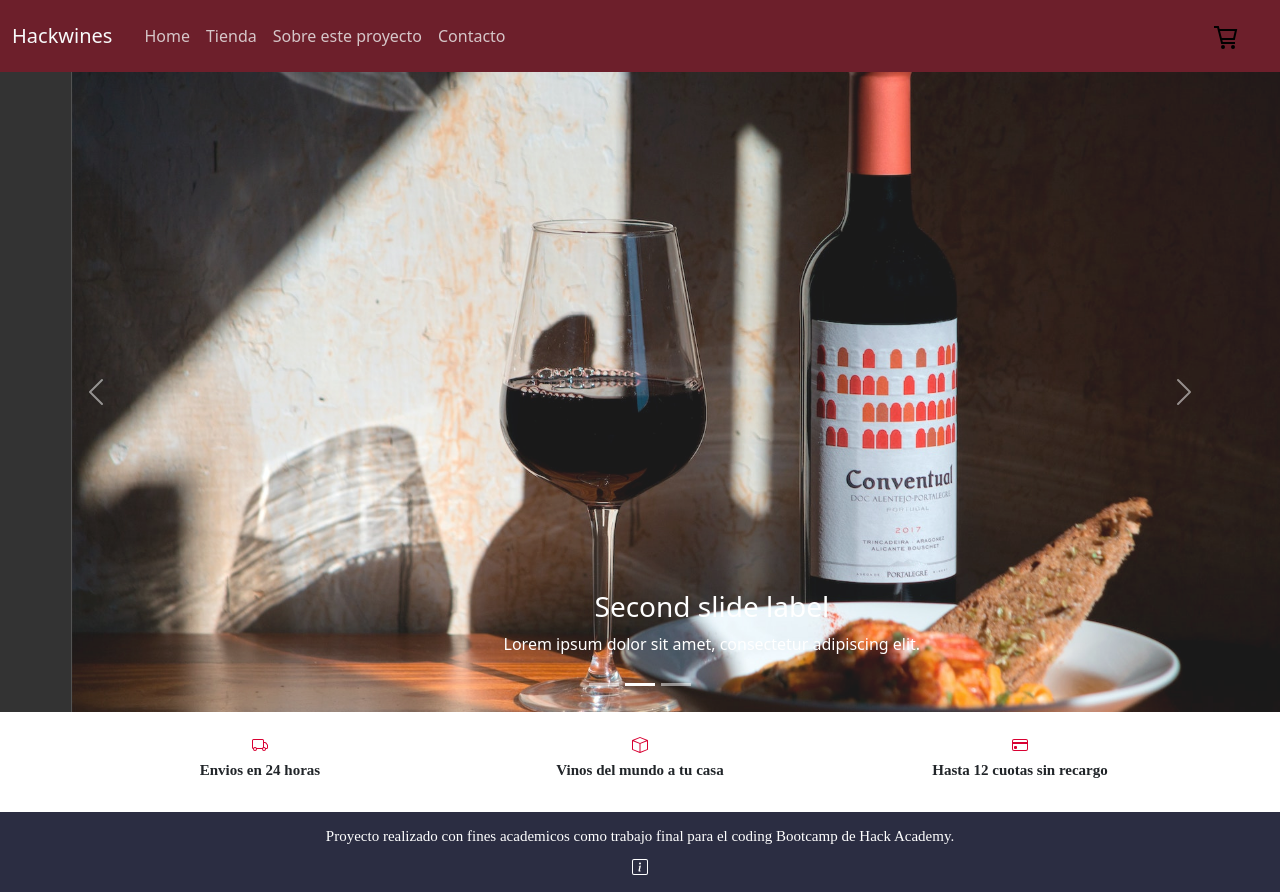
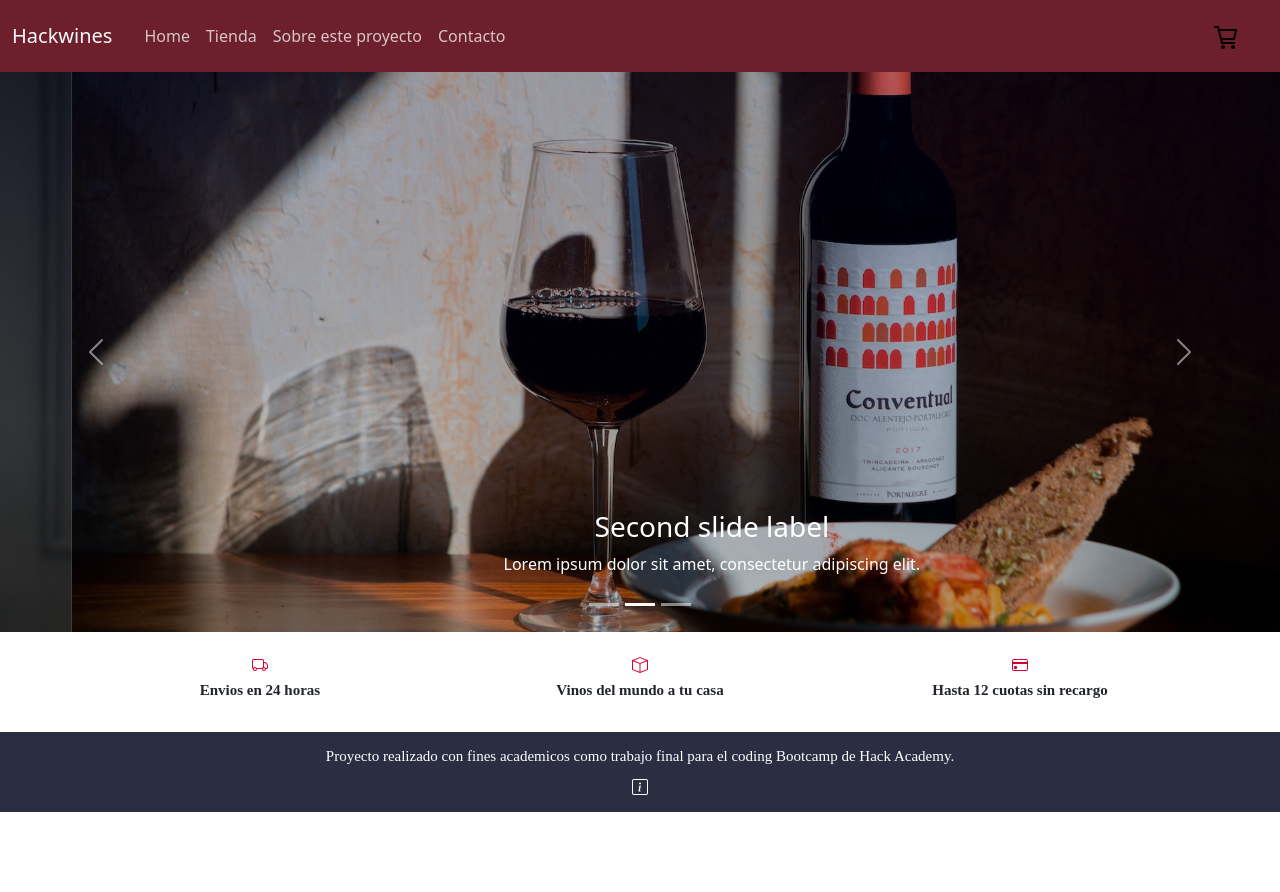
Before and after one commit to SantiTorija/ecommerce_front_end, a React (Create React App) app: page / in a window 1280 px wide. After the commit the page ends 812 px from the top, so only its background shows below. Built offline with nearby package versions, Linux system fonts and the light colour scheme; a web font is replaced by a local one.

Commit message:
carousel

```diff
--- a/src/components/HeroHome.jsx
+++ b/src/components/HeroHome.jsx
@@ -8,36 +8,40 @@ function HeroHome() {
 	return (
 		<div>
 			<Carousel>
-				<Carousel.Item className="carousel">
-					<img
-						className="d-block w-100 slider"
-						src={image1Hero}
-						alt="First slide"
-					/>
+				<Carousel.Item
+					className="carousel"
+					style={{
+						backgroundImage: `linear-gradient(rgba(2,0,36,0.3) 10%, rgba(0,0,0,0.3) 100%),url(${image3Hero})`,
+						backgroundPosition: "center",
+						backgroundSize: "cover",
+					}}
+				>
 					<Carousel.Caption>
 						<h3>First slide label</h3>
 						<p>Nulla vitae elit libero, a pharetra augue mollis interdum.</p>
 					</Carousel.Caption>
 				</Carousel.Item>
-				<Carousel.Item className="carousel">
-					<img
-						className="d-block w-100 slider"
-						src={image2Hero}
-						alt="Second slide"
-					/>
-
+				<Carousel.Item
+					className="carousel"
+					style={{
+						backgroundImage: `linear-gradient(rgba(2,0,36,0.3) 10%, rgba(0,0,0,0.3) 100%),url(${image2Hero})`,
+						backgroundPosition: "center",
+						backgroundSize: "cover",
+					}}
+				>
 					<Carousel.Caption>
 						<h3>Second slide label</h3>
 						<p>Lorem ipsum dolor sit amet, consectetur adipiscing elit.</p>
 					</Carousel.Caption>
 				</Carousel.Item>
-				<Carousel.Item className="carousel">
-					<img
-						className="d-block w-100 slider"
-						src={image3Hero}
-						alt="Third slide"
-					/>
-
+				<Carousel.Item
+					className="carousel"
+					style={{
+						backgroundImage: `linear-gradient(rgba(2,0,36,0.3) 10%, rgba(0,0,0,0.3) 100%),url(${image1Hero})`,
+						backgroundPosition: "center",
+						backgroundSize: "cover",
+					}}
+				>
 					<Carousel.Caption>
 						<h3>Third slide label</h3>
 						<p>
--- a/src/styles/home.css
+++ b/src/styles/home.css
@@ -12,7 +12,7 @@
 }
 
 .carousel {
-	height: 80vh;
+	height: 70vh;
 }
 
 .textFeatures {
```
Also changed, not shown: src/assets/images/image1Hero.jpg.
